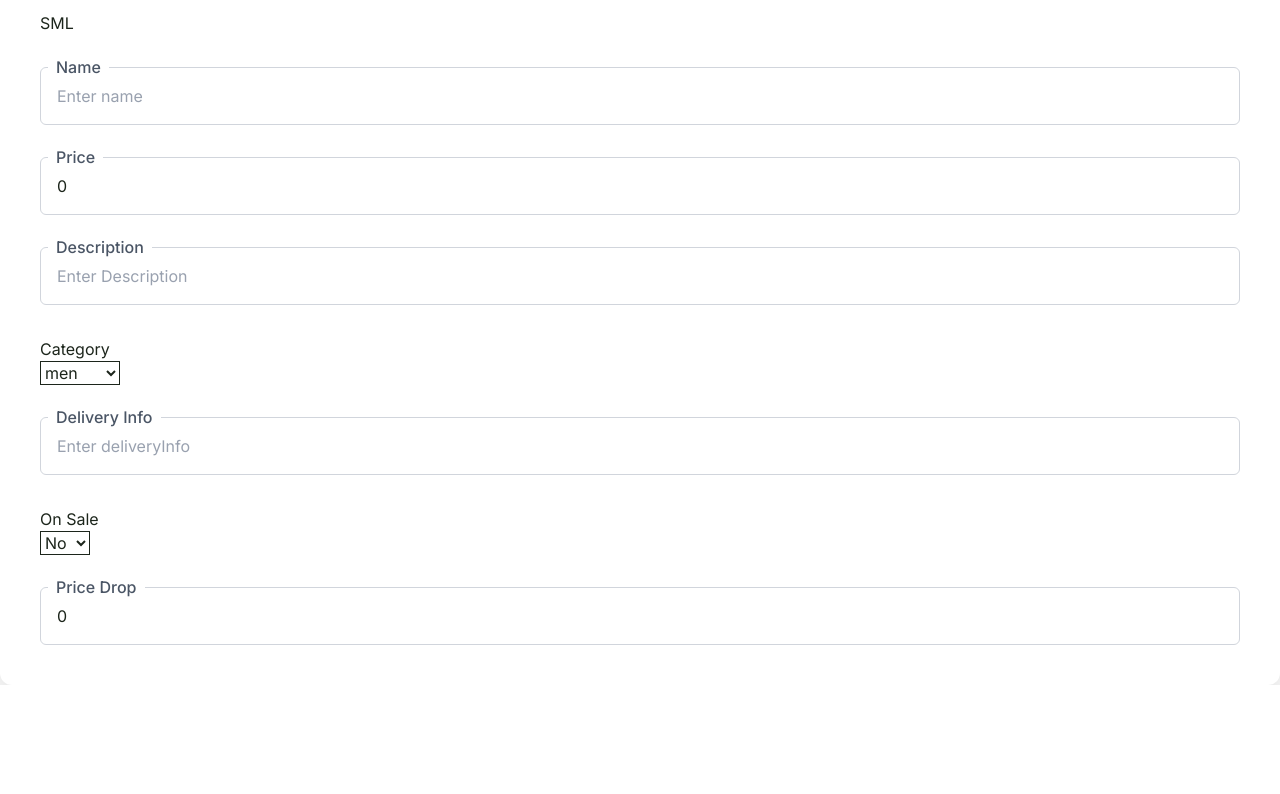
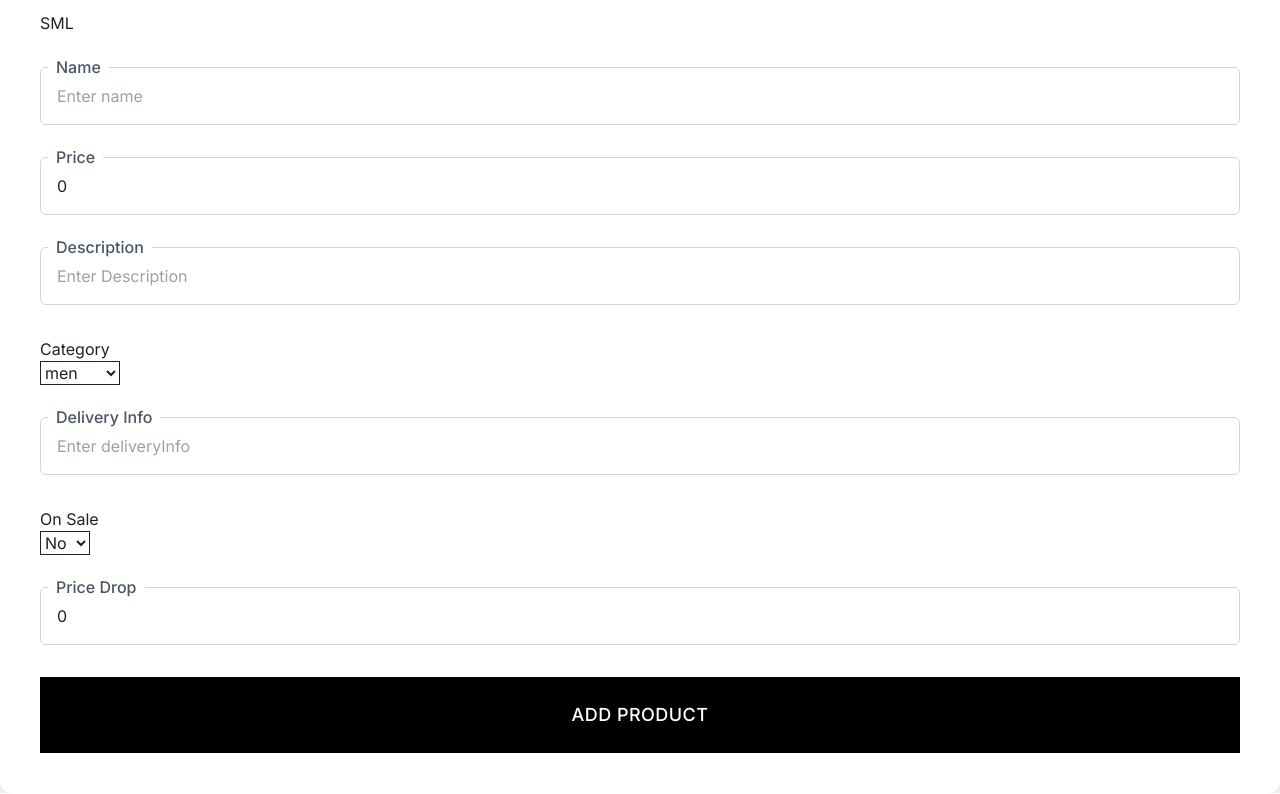
Before and after one commit to Neepunraj/EcommerceVintunaCrafts, a Next.js app: page /admin-view/add-product in a window 1280 px wide. Shown: the part 236-1030 px from the top of the page. Before the commit the page ends 922 px from the top, so only its background shows below. Built offline with nearby package versions, Linux system fonts and the light colour scheme.

Commit message:
update for add Product

```diff
--- a/src/app/admin-view/add-product/page.tsx
+++ b/src/app/admin-view/add-product/page.tsx
@@ -2,10 +2,16 @@
 import InputComponent from "@/component/formElements/inputComponent";
 import SelectComponent from "@/component/formElements/selectComponent";
 import TileComponent from "@/component/formElements/TileComponent";
+import ComponentLevelLoader from "@/component/loader/componentlevel";
 import Notification from "@/component/Notification";
+import { GlobalContext } from "@/context";
 import { ProductDataType } from "@/interfaces";
+import { AddNewPrdocut, updateProduct } from "@/services/product";
 import { adminAddProductformControls, AvailableSizes } from "@/utils";
-import { FC, useState } from "react";
+import { useRouter } from "next/navigation";
+import { FC, useContext, useState } from "react";
+import { toast } from "react-toastify";
+import { getDownloadURL } from "firebase/storage";
 
 const initialFormdata: ProductDataType = {
   name: "",
@@ -19,16 +25,57 @@ const initialFormdata: ProductDataType = {
   priceDrop: 0,
 };
 type formatDataKeys = keyof ProductDataType;
+
+async function helperForUploadingImageTOFireBase(file: any) {}
+
 const AdminAddNewProduct: FC = () => {
   const [formData, setformData] = useState<ProductDataType>(initialFormdata);
+  const {
+    componentLevelLoader,
+    setComponentLevelLoader,
+    productToUpdate,
+    setProductToUpdate,
+  } = useContext(GlobalContext);
 
-  function handleImage() {}
+  const router = useRouter();
+  async function handleImage(event) {}
+
   function handleClick() {}
+  async function handleAddProduct() {
+    setComponentLevelLoader({
+      loading: true,
+      id: "",
+    });
+    const res =
+      productToUpdate !== null
+        ? await updateProduct(formData)
+        : await AddNewPrdocut(formData);
+    if (res.success) {
+      setComponentLevelLoader({ loading: false, id: "" });
+      toast.success(res.message, {
+        position: "top-right",
+      });
+      setformData(initialFormdata);
+      setProductToUpdate(null);
+      setTimeout(() => {
+        router.push("/admin-view/all-product");
+      }, 1000);
+    } else {
+      toast.error(res.message, {
+        position: "top-right",
+      });
+    }
+  }
   return (
     <div className="w-full mt-5 mr-0 mb-0 ml-0 relative">
       <div className="flex flex-col items-start justify-start p-10 bg-white shadow-2xl rounded-xl relative">
         <div className="w-full mt-6 mr-0 ml-0 space-y-8">
-          <input accept="image/*" max="1000000" type="file" />
+          <input
+            accept="image/*"
+            max="1000000"
+            type="file"
+            onChange={handleImage}
+          />
           <div className="flex gap-2 flex-col">
             <label> Available Sizes</label>
             {/* tilecomponent */}
@@ -41,6 +88,7 @@ const AdminAddNewProduct: FC = () => {
           {adminAddProductformControls.map((controlItem) =>
             controlItem.componentType === "input" ? (
               <InputComponent
+                key={controlItem.id}
                 type={controlItem.type}
                 label={controlItem.label}
                 placeholder={controlItem.placeholder}
@@ -54,8 +102,8 @@ const AdminAddNewProduct: FC = () => {
               />
             ) : controlItem.componentType === "select" ? (
               <SelectComponent
+                key={controlItem.id}
                 label={controlItem.label}
-                placeholder={controlItem.placeholder}
                 onChange={(event) => {
                   setformData({
                     ...formData,
@@ -67,6 +115,26 @@ const AdminAddNewProduct: FC = () => {
               />
             ) : null
           )}
+          <button
+            onClick={handleAddProduct}
+            className="bg-black text-white w-full items-center justify-center px-6 py-6 text-lg font-medium tracking-wide uppercase inline-flex"
+          >
+            {componentLevelLoader && componentLevelLoader.loading ? (
+              <ComponentLevelLoader
+                text={
+                  productToUpdate !== null
+                    ? "Updating Product"
+                    : "Adding Product"
+                }
+                color={"#ffffff"}
+                loading={componentLevelLoader && componentLevelLoader.loading}
+              />
+            ) : productToUpdate !== null ? (
+              "Update Product"
+            ) : (
+              "Add Product"
+            )}
+          </button>
         </div>
       </div>
       <Notification />
--- a/src/context/index.tsx
+++ b/src/context/index.tsx
@@ -23,8 +23,8 @@ export type GlobalContextType = {
   setIsAuthUser: (value: boolean) => void;
   componentLevelLoader: LoadingProps;
   setComponentLevelLoader: (loadin: LoadingProps) => void;
-  productToUpdate: ProductDataType;
-  setProductToUpdate: (item: ProductDataType) => void;
+  productToUpdate: ProductDataType | null;
+  setProductToUpdate: (item: ProductDataType | null) => void;
 };
 interface GlobbalStateProps {
   children: ReactNode;
@@ -74,9 +74,8 @@ const GlobalState: FC<GlobbalStateProps> = ({ children }) => {
   const [product, setProduct] = useState<ProductDataType>(
     initialProductFormData
   );
-  const [productToUpdate, setProductToUpdate] = useState<ProductDataType>(
-    initialProductFormData
-  );
+  const [productToUpdate, setProductToUpdate] =
+    useState<ProductDataType | null>(null);
   const [pagelevelLoader, setPageLevelLoader] = useState<boolean>(false);
   const [componentLevelLoader, setComponentLevelLoader] =
     useState(initalLoading);
--- a/src/database/index.ts
+++ b/src/database/index.ts
@@ -1,9 +1,7 @@
 import mongoose from "mongoose";
 
 const connectToDB = async () => {
-  const connectionUrl =
-    "mongodb+srv://neepushre97:6baLvKRnrONh9Jcf@cluster0.mdinjjm.mongodb.net/";
-  await mongoose
+  const connectionUrl = await mongoose
     .connect(connectionUrl as string)
     .then(() => console.log(" Ecommerce database connected Successfully"))
     .catch((error) =>
```
